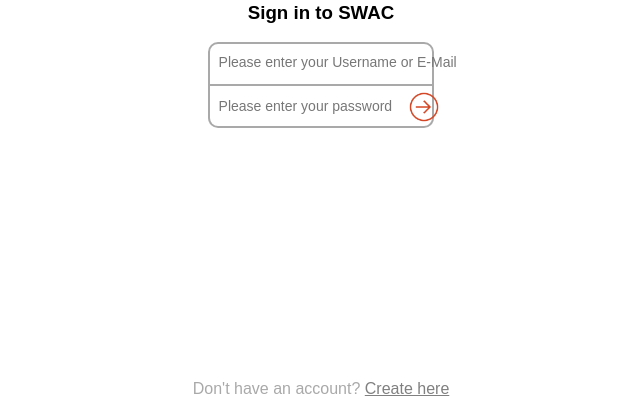
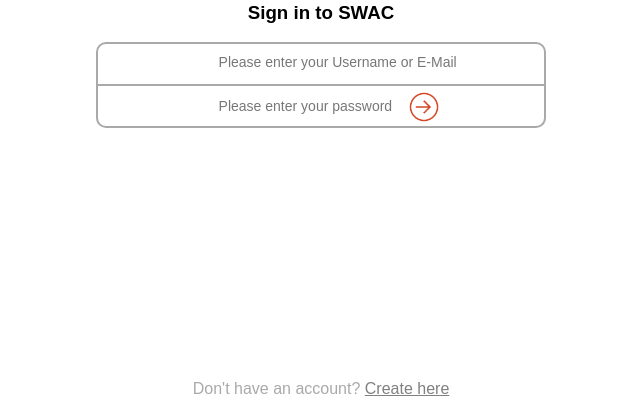
Before and after one commit to SkyfallenHQ/SkyfallenWAC, a PHP site: page /index.php?action=login in a window 1280 px wide. Shown: the part 386-800 px from the top of the page, without its empty margins (319-959 px from the left). Run offline with PHP 8.4, Linux system fonts and the light colour scheme; data that the repository does not hold is empty; a stand-in replaces the project's code that opens the database connection.

Commit message:
Update login.css

```diff
--- a/login.css
+++ b/login.css
@@ -69,7 +69,7 @@ body {
     font-size: 14px;
     color: #222;
     border: 2px solid darkgrey;
-    width:22%;
+    width:450px;
 }
 .field input:focus {
     outline: 0;
```
